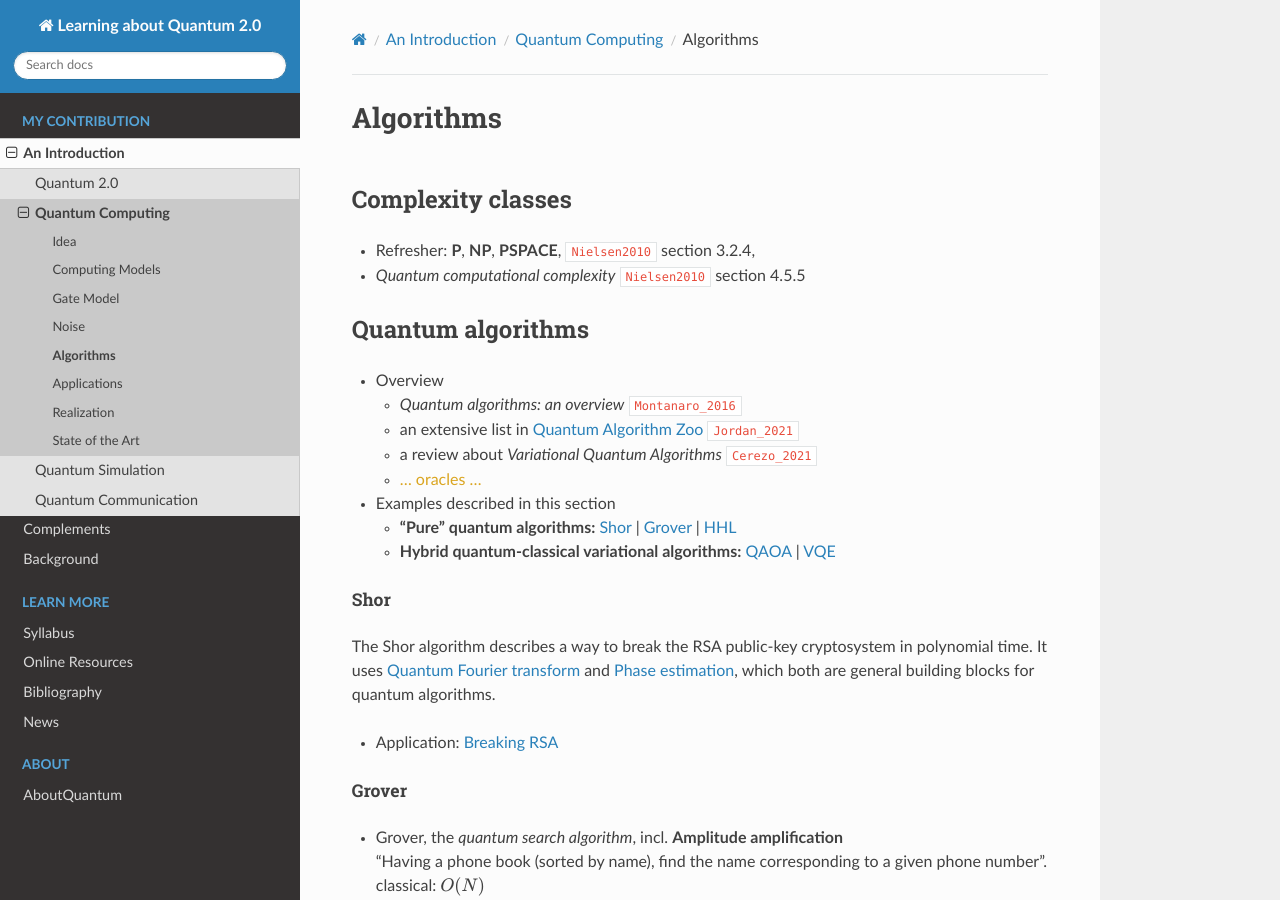
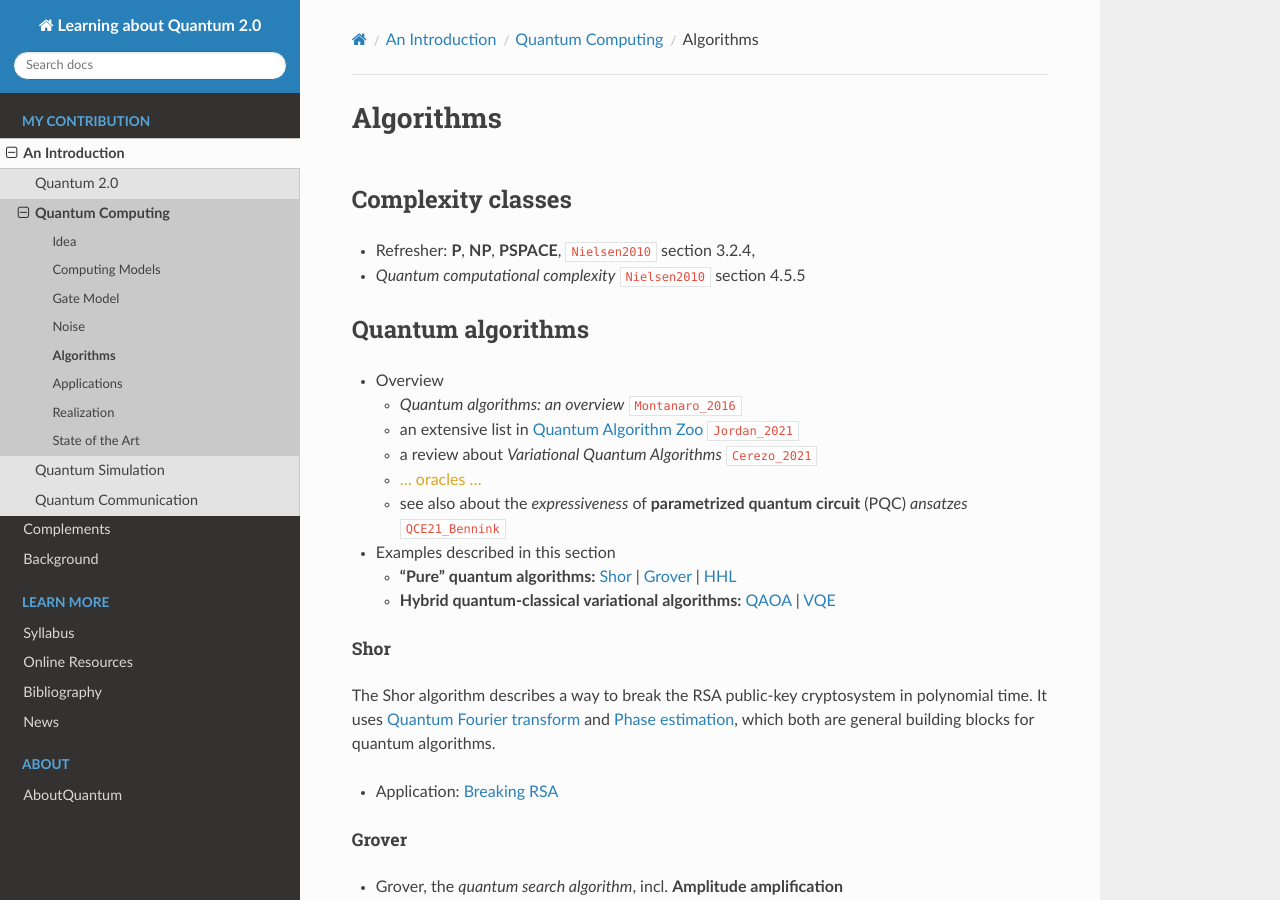
Before and after one commit to tomlqc/about-quantum, a Sphinx documentation site: the page built from source/intro/computing/algo.rst, in a window 1280 px wide and 900 px high. Built offline with Sphinx 7.4.7 and the Read the Docs theme 2.0.0, drawn with Linux system fonts in a browser that asks for light colours; cross-references to code outside the pages are shown as plain code.

Commit message:
algo: expressiveness of PQC (QCE21).

```diff
--- a/source/biblio/QCE21.bib
+++ b/source/biblio/QCE21.bib
@@ -1,3 +1,12 @@
+@misc{QCE21_Bennink,
+    title = {Meaningful Quantification of the Expressiveness of Variational Quantum Circuits},
+    author = {Bennink, Ryan},
+    year = {2021},
+    month = {Oct},
+    url = {https://qce.quantum.ieee.org},
+    howpublished={IEEE QCE21 - Workshop 11 on "Quantum Artificial Intelligence"},
+    journal={IEEE International Conference on Quantum Computing and Engineering 2021}
+}
 @misc{QCE21_Clarke,
     title = {From a Grain of Sand to a Quantum Computer},
     author = {Clarke, James},
--- a/source/intro/computing/algo.rst
+++ b/source/intro/computing/algo.rst
@@ -29,6 +29,9 @@ Quantum algorithms
   - a review about *Variational Quantum Algorithms* :cite:`Cerezo_2021`
 
   - :draft:`... oracles ...`
+
+  - see also about the *expressiveness* of **parametrized quantum circuit** (PQC)
+    *ansatzes* :cite:`QCE21_Bennink`
 
 - Examples described in this section
 
```
